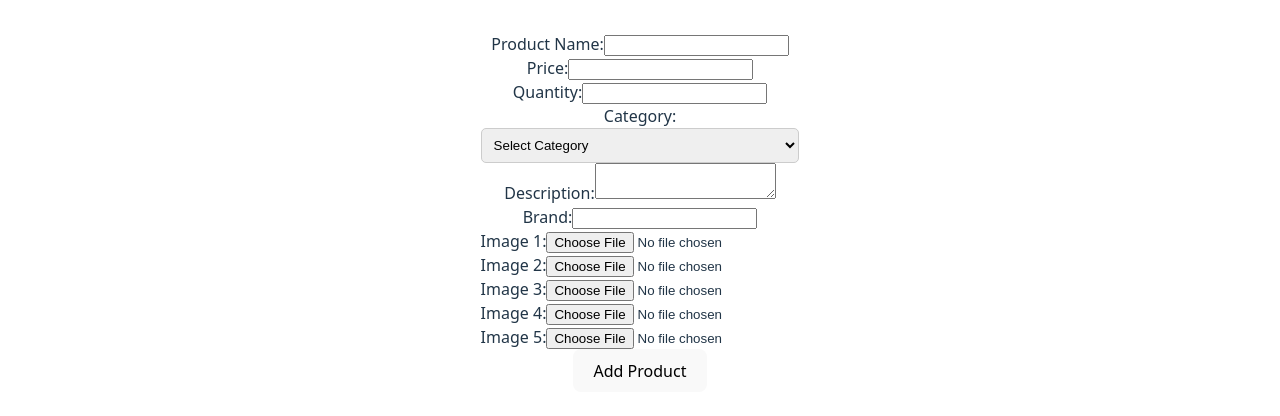
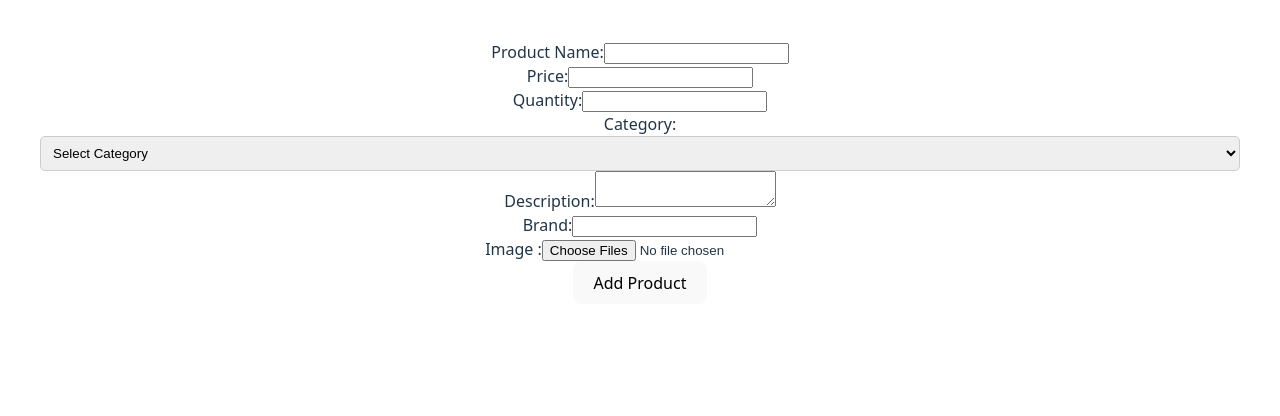
Before and after one commit to uttamm9/ecom_fe, a React (Vite) app in the folder frontend/: page /addproduct in a window 1280 px wide. Shown: the top 416 px of the page. Built offline with nearby package versions, Linux system fonts and the light colour scheme.

Commit message:
update add product

```diff
--- a/frontend/src/components/addproduct.jsx
+++ b/frontend/src/components/addproduct.jsx
@@ -9,9 +9,9 @@ const AddProduct = () => {
     category: '',
     description: '',
     brand: '',
-    images: ['', '', '', '', '']
   });
 
+  const [images, setImages] = useState([]);
   const handleChange = (e) => {
     const { name, value } = e.target;
     setProduct({
@@ -20,24 +20,33 @@ const AddProduct = () => {
     });
   };
 
-  const handleImageChange = (e, index) => {
-    const files = e.target.files;
-    const newImages = [...product.images];
-    newImages[index] = files[0];
-    setProduct({
-      ...product,
-      images: newImages
-    });
+  const handleImageChange = (e) => {
+    const files = Array.from(e.target.files);
+    setImages(files);
   };
 
   const handleSubmit = async(e) => {
     e.preventDefault();
-    // Handle form submission logic here
-    console.log(product);
+    const formData = new FormData();
+    Object.keys(product).forEach(key => {
+      formData.append(key, product[key]);
+    });
+    images.forEach((image) => {
+      formData.append('images', image);
+    }
+    );
+
     try {
-      const response = await axios.post('http://localhost:3000/supplier/addproduct',product)
+      const token = localStorage.getItem('token');
+      const response = await axios.post('http://localhost:3000/supplier/addproduct', formData, {
+        headers: {
+          'Content-Type': 'multipart/form-data',
+          'authorization': `Bearer ${token}`
+        }
+      });
+      console.log(response.data);
     } catch (error) {
-      console.log(error)
+      console.log(error);
     }
   };
 
@@ -78,12 +87,11 @@ const AddProduct = () => {
         <label>Brand:</label>
         <input type="text" name="brand" value={product.brand} onChange={handleChange} required />
       </div>
-      {[...Array(5)].map((_, index) => (
-        <div key={index}>
-          <label>Image {index + 1}:</label>
-          <input type="file" onChange={(e) => handleImageChange(e, index)} required />
+
+        <div>
+          <label>Image :</label>
+          <input type="file" onChange={(e) => handleImageChange(e)} required multiple/>
         </div>
-      ))}
       <button type="submit">Add Product</button>
     </form>
   );
--- a/frontend/src/components/login.jsx
+++ b/frontend/src/components/login.jsx
@@ -22,6 +22,7 @@ const Login = () => {
       localStorage.setItem('token', res.data.token);
       localStorage.setItem('role', res.data.role);
       localStorage.setItem('name', res.data.name);
+      axios.defaults.headers.common['Authorization'] = `Bearer ${res.data.token}`;
       if(res.data.role === 'user'){
         navigate('/userview');
       } else if(res.data.role === 'supplier'){
--- a/frontend/src/components/supplierSignUp.jsx
+++ b/frontend/src/components/supplierSignUp.jsx
@@ -1,8 +1,9 @@
 import React, { useState } from 'react';
 import axios from 'axios';
 import { Link } from 'react-router-dom';
-
+import { useNavigate } from 'react-router-dom';
 const SupplierSignUp = () => {
+  const navigate = useNavigate();
   const [formData, setFormData] = useState({
     name: '',
     businessName: '',
@@ -12,7 +13,7 @@ const SupplierSignUp = () => {
     gstNo: '',
     category: '',
     aadharCardNo: '',
-    password: ''
+    password: '',
   });
 
   const handleChange = (e) => {
@@ -29,6 +30,8 @@ const SupplierSignUp = () => {
     try {
       const response = await axios.post('http://localhost:3000/supplier/supplierSignup', formData);
       console.log(response);
+      alert(response.data.message);
+      navigate('/');
     } catch (error) {
       console.error(error);
     }
--- a/frontend/src/components/supplierdashboard.jsx
+++ b/frontend/src/components/supplierdashboard.jsx
@@ -3,8 +3,8 @@ import { useNavigate } from 'react-router-dom'
 const supplierdashboard = () => {
   const navigate = useNavigate()
   return (
-    <div style={{ display: 'flex' }}>
-      <div style={{ position: 'sticky', top: '0', zIndex: '1000', width: '100%', height: '60px' }}>
+    <>
+    <div style={{ position: 'sticky', top: '0', zIndex: '1000', width: '100%', height: '60px' }}>
         <nav style={{ display: 'flex', justifyContent: 'space-between', alignItems: 'center', padding: '10px', backgroundColor: '#f8f9fa', marginTop: '0px', position: 'fixed', left: '2px', top: '0', width: '100%', boxShadow: '0 2px 4px rgba(0, 0, 0, 0.1)', background: '#f654' }}>
           <div style={{ flex: 1, textAlign: 'left' }}>
             <h3>Welcome {localStorage.getItem('name')}</h3>
@@ -17,12 +17,37 @@ const supplierdashboard = () => {
           </div>
         </nav>
       </div>
-      <div style={{ width: '100%', position: 'fixed', left: '0', top: '78px', padding: '10px' }}>
+      <div>
         <button onClick={()=>navigate('/addproduct')} style={{ padding: '10px 20px', backgroundColor: '#007bff', color: '#fff', border: 'none', borderRadius: '4px', cursor: 'pointer' }}>Add products +</button>
         <hr />
       </div>
-      <div style={{ marginTop: '120px', padding: '10px' }}>All products</div>
-    </div>
+      <div >All products</div>
+      <div style={{ padding: '20px',display: 'flex', justifyContent: 'center' }}>
+      <table>
+        <thead>
+          <tr>
+            <th>Product Id</th>
+            <th>Product Name</th>
+            <th>Product Price</th>
+            <th>Stock</th>
+            <th>category</th>
+            <th>Active</th>
+            <th>Brand</th>
+            <th>Rating</th>
+            <th>Actions</th>
+
+          </tr>
+        </thead>
+        <tbody>
+          <tr>
+            <td></td>
+          </tr>
+        </tbody>
+      </table>
+      </div>
+    </>
+
+
   )
 }
 
--- a/frontend/src/components/update_password.jsx
+++ b/frontend/src/components/update_password.jsx
@@ -1,6 +1,6 @@
 import React, { useState } from 'react';
 import { useNavigate } from 'react-router-dom';
-// import axios from 'axios';
+import axios from 'axios';
 
 const UpdatePassword = () => {
   const [currentPassword, setCurrentPassword] = useState('');
@@ -14,21 +14,21 @@ const UpdatePassword = () => {
       alert("New password and confirm password do not match");
       return;
     }
-  //   axios.patch('http://localhost:7070/API/updatePassword', { newPassword, currentPassword },
-  //     {
-  //       headers: {
-  //         Authorization: `Bearer ${localStorage.getItem('token')}`
-  //       }
-  // })
-  //     .then((response) => {
-  //       console.log(response.data);
-  //       alert('Password updated successfully');
-  //       navigate('/login');
-  //     })
-  //     .catch((error) => {
-  //       console.log(error);
-  //       alert('Invalid current password');
-  //     });
+    axios.patch('http://localhost:3000/user/resetPassword', { newPassword, currentPassword },
+      {
+        headers: {
+          Authorization: `Bearer ${localStorage.getItem('token')}`
+        }
+  })
+      .then((response) => {
+        console.log(response.data);
+        alert('Password updated successfully');
+        navigate('/');
+      })
+      .catch((error) => {
+        console.log(error);
+        alert('Invalid current password');
+      });
   };
 
   return (
--- a/frontend/src/components/userSignUp.jsx
+++ b/frontend/src/components/userSignUp.jsx
@@ -6,7 +6,7 @@ const UserSignUp = () => {
     name: '',
     email: '',
     password: '',
-    phone: ''
+    phone: '',
   });
 
   const handleChange = (e) => {
--- a/frontend/src/components/userView.jsx
+++ b/frontend/src/components/userView.jsx
@@ -5,7 +5,7 @@ const userView = () => {
   return (
     <div>
       <h1>User View</h1>
-      <button onClick={()=>navigate('updatepassword')}>Update Password</button>
+      <button onClick={()=>navigate('/updatepassword')}>Update Password</button>
     </div>
   )
 }
--- a/frontend/src/index.css
+++ b/frontend/src/index.css
@@ -22,13 +22,6 @@ a:hover {
   color: #535bf2;
 }
 
-body {
-  margin: 0;
-  display: flex;
-  /* place-items: center; */
-  min-width: 320px;
-  min-height: 100vh;
-}
 
 h1 {
   font-size: 3.2em;
```
